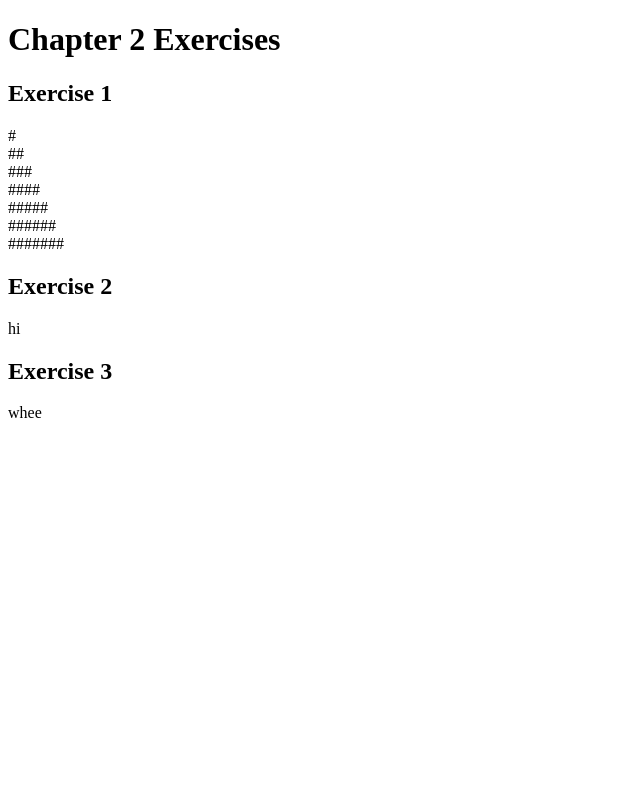
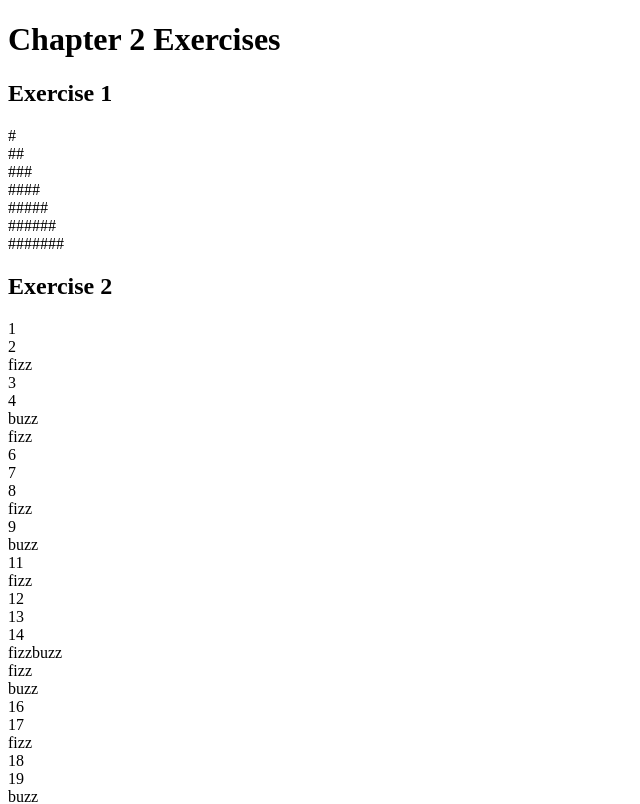
Before and after one commit to patrickrooney09/eloquentJS, a plain HTML site: page chapter2ex/index.html in a window 1280 px wide. Shown: the top 804 px of the page, without its empty margins (0-640 px from the left). Drawn offline with Linux system fonts and the light colour scheme.

Commit message:
finished exercises for chapter 2

```diff
--- a/chapter2ex/index.html
+++ b/chapter2ex/index.html
@@ -12,10 +12,10 @@
     <p id="exercise-1"></p>
 
     <h2>Exercise 2</h2>
-    <p id="exercise-2">hi</p>
+    <p id="exercise-2"></p>
 
     <h2>Exercise 3</h2>
-    <p id="exercise-3">whee</p>
+    <p id="exercise-3"></p>
     <script src="script.js"></script>
   </body>
 </html>
--- a/chapter2ex/script.js
+++ b/chapter2ex/script.js
@@ -13,3 +13,37 @@ const triangle = (hash = "#", param) => {
   }
 };
 triangle("#", "#");
+
+const fizzBuzz = () => {
+  for (let i = 1; i <= 100; i++) {
+    if (i % 3 === 0 && i % 5 === 0) exercise2.innerHTML += `fizzbuzz<br />`;
+    if (i % 3 === 0) exercise2.innerHTML += `fizz<br />`;
+    if (i % 5 === 0) {
+      exercise2.innerHTML += `buzz<br />`;
+    } else {
+      exercise2.innerHTML += `${i}<br />`;
+    }
+  }
+};
+fizzBuzz();
+
+const chessBoard = (num) => {
+  let board = [];
+  for (let i = 0; i < num; i++) {
+    board.push([]);
+  }
+  for (let i = 0; i < num; i++) {
+    let currentRow = board[i];
+    for (let j = 0; j < num; j++) {
+      if (j % 2 === 0 && i % 2 !== 0) currentRow.push(" ");
+      if (j % 2 === 0 && i % 2 === 0) currentRow.push("#");
+      if (j % 2 !== 0 && i % 2 !== 0) currentRow.push("#");
+      if (j % 2 !== 0 && i % 2 === 0) currentRow.push(" ");
+    }
+  }
+  board.map((currentRow) => {
+    console.log(...currentRow);
+    exercise3.innerHTML += `${currentRow.join("")}<br />`;
+  });
+};
+chessBoard(8);
```
